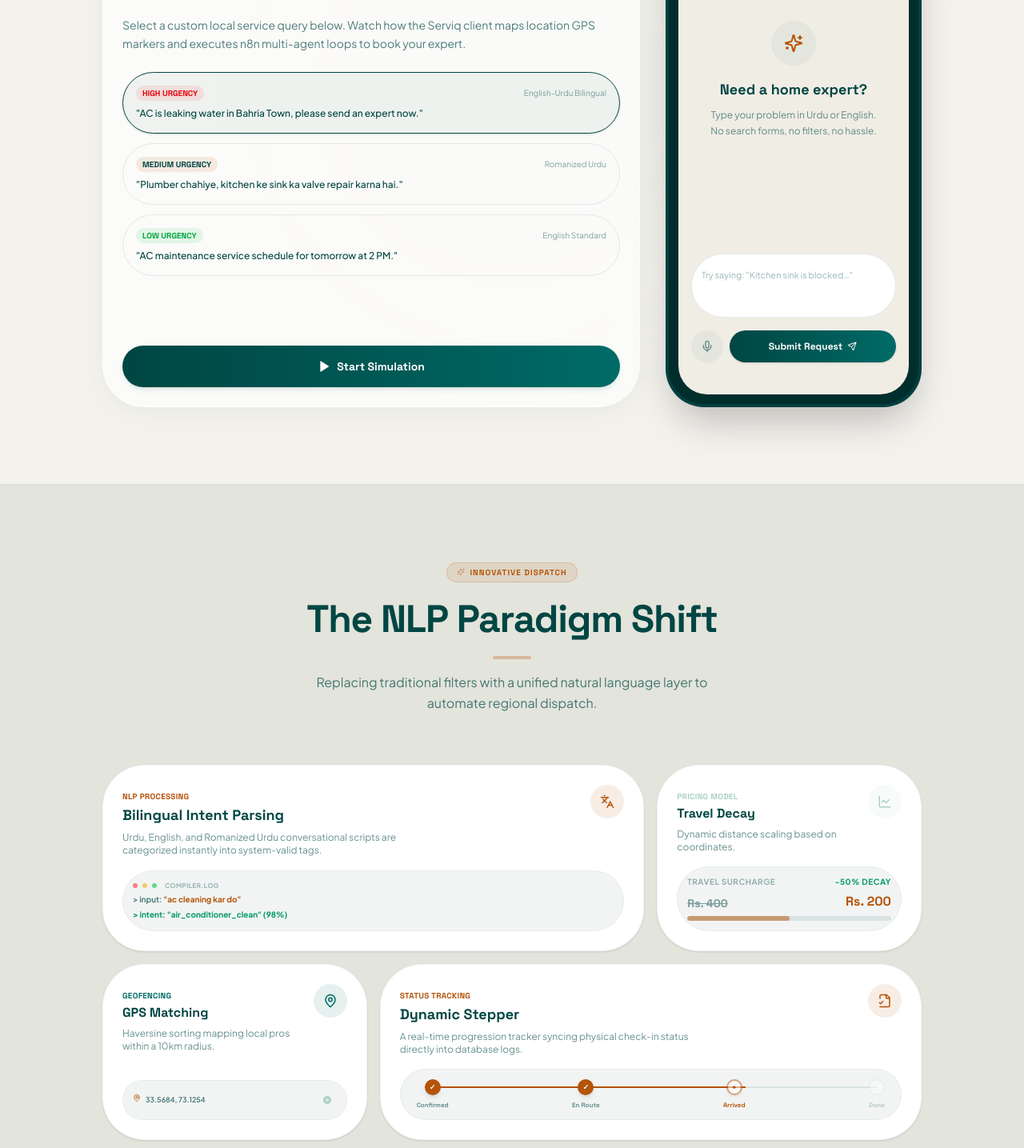
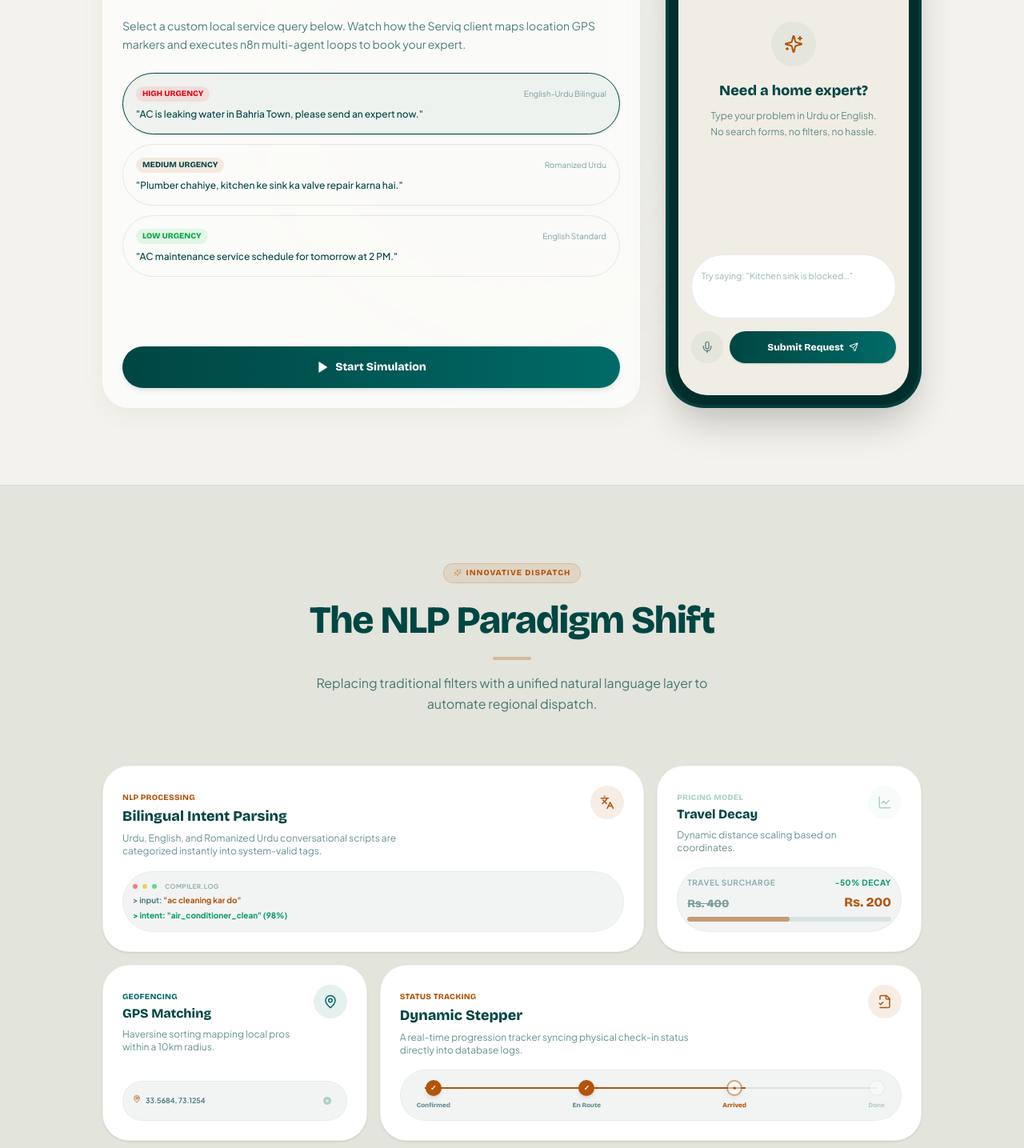
Before and after one commit to ahad324/serviq-web, a Next.js app: page / in a window 1280 px wide. Shown: the part 1362-2797 px from the top of the page at 80% size. Built offline with nearby package versions, Linux system fonts and the light colour scheme.

Commit message:
Minor fix or border radiuses

```diff
--- a/src/app/globals.css
+++ b/src/app/globals.css
@@ -6,7 +6,7 @@
 
 @theme inline {
   --font-sans: var(--font-plus-jakarta-sans), sans-serif;
-  --font-heading: var(--font-space-grotesk), sans-serif;
+  --font-heading: var(--font-bricolage-grotesque), sans-serif;
   --font-mono: var(--font-geist-mono), monospace;
 
   /* Custom Serviq Colors */
--- a/src/app/page.tsx
+++ b/src/app/page.tsx
@@ -221,7 +221,7 @@ export default function Home() {
                 whileInView={{ opacity: 1, y: 0 }}
                 viewport={{ once: true, margin: "-60px" }}
                 transition={{ duration: 0.7, ease: [0.25, 1, 0.5, 1] }}
-                className="p-6 bg-white dark:bg-cyprus rounded-3xl border border-cyprus/5 dark:border-sand/10 shadow-sm flex flex-col justify-between hover:border-cyprus/25 dark:hover:border-teal-highlight/30 transition-all duration-300 md:col-span-2 min-h-[200px]"
+                className="p-6 bg-white dark:bg-cyprus rounded-xl border border-cyprus/5 dark:border-sand/10 shadow-sm flex flex-col justify-between hover:border-cyprus/25 dark:hover:border-teal-highlight/30 transition-all duration-300 md:col-span-2 min-h-[200px]"
               >
                 <div className="flex justify-between items-start gap-4">
                   <div className="space-y-1.5 text-left">
@@ -256,7 +256,7 @@ export default function Home() {
                 whileInView={{ opacity: 1, y: 0 }}
                 viewport={{ once: true, margin: "-60px" }}
                 transition={{ duration: 0.7, ease: [0.25, 1, 0.5, 1], delay: 0.1 }}
-                className="p-6 bg-white dark:bg-cyprus rounded-3xl border border-cyprus/5 dark:border-sand/10 shadow-sm flex flex-col justify-between hover:border-cyprus/25 dark:hover:border-teal-highlight/30 transition-all duration-300 min-h-[200px]"
+                className="p-6 bg-white dark:bg-cyprus rounded-xl border border-cyprus/5 dark:border-sand/10 shadow-sm flex flex-col justify-between hover:border-cyprus/25 dark:hover:border-teal-highlight/30 transition-all duration-300 min-h-[200px]"
               >
                 <div className="flex justify-between items-start gap-4">
                   <div className="space-y-1.5 text-left">
@@ -290,7 +290,7 @@ export default function Home() {
                 whileInView={{ opacity: 1, y: 0 }}
                 viewport={{ once: true, margin: "-60px" }}
                 transition={{ duration: 0.7, ease: [0.25, 1, 0.5, 1], delay: 0.15 }}
-                className="p-6 bg-white dark:bg-cyprus rounded-3xl border border-cyprus/5 dark:border-sand/10 shadow-sm flex flex-col justify-between hover:border-cyprus/25 dark:hover:border-teal-highlight/30 transition-all duration-300 min-h-[200px]"
+                className="p-6 bg-white dark:bg-cyprus rounded-xl border border-cyprus/5 dark:border-sand/10 shadow-sm flex flex-col justify-between hover:border-cyprus/25 dark:hover:border-teal-highlight/30 transition-all duration-300 min-h-[200px]"
               >
                 <div className="flex justify-between items-start gap-4">
                   <div className="space-y-1.5 text-left">
@@ -323,7 +323,7 @@ export default function Home() {
                 whileInView={{ opacity: 1, y: 0 }}
                 viewport={{ once: true, margin: "-60px" }}
                 transition={{ duration: 0.7, ease: [0.25, 1, 0.5, 1], delay: 0.2 }}
-                className="p-6 bg-white dark:bg-cyprus rounded-3xl border border-cyprus/5 dark:border-sand/10 shadow-sm flex flex-col justify-between hover:border-cyprus/25 dark:hover:border-teal-highlight/30 transition-all duration-300 md:col-span-2 min-h-[200px]"
+                className="p-6 bg-white dark:bg-cyprus rounded-xl border border-cyprus/5 dark:border-sand/10 shadow-sm flex flex-col justify-between hover:border-cyprus/25 dark:hover:border-teal-highlight/30 transition-all duration-300 md:col-span-2 min-h-[200px]"
               >
                 <div className="flex justify-between items-start gap-4">
                   <div className="space-y-1.5 text-left">
@@ -409,7 +409,7 @@ export default function Home() {
             <div className="grid grid-cols-1 md:grid-cols-3 gap-4 max-w-5xl mx-auto">
 
               {/* Card 1: Splash system (col-span-1) */}
-              <div className="p-6 bg-white dark:bg-cyprus rounded-3xl border border-cyprus/5 dark:border-sand/10 shadow-sm flex flex-col justify-between hover:border-cyprus/25 dark:hover:border-teal-highlight/30 transition-all duration-300 min-h-[200px]">
+              <div className="p-6 bg-white dark:bg-cyprus rounded-xl border border-cyprus/5 dark:border-sand/10 shadow-sm flex flex-col justify-between hover:border-cyprus/25 dark:hover:border-teal-highlight/30 transition-all duration-300 min-h-[200px]">
                 <div className="flex justify-between items-start gap-4">
                   <div className="space-y-1.5 text-left">
                     <span className="text-[10px] font-heading font-extrabold text-mustard uppercase tracking-wide">Initialization</span>
@@ -447,7 +447,7 @@ export default function Home() {
               </div>
 
               {/* Card 2: Voice ripple (col-span-2) */}
-              <div className="p-6 bg-white dark:bg-cyprus rounded-3xl border border-cyprus/5 dark:border-sand/10 shadow-sm flex flex-col justify-between hover:border-cyprus/25 dark:hover:border-teal-highlight/30 transition-all duration-300 md:col-span-2 min-h-[200px]">
+              <div className="p-6 bg-white dark:bg-cyprus rounded-xl border border-cyprus/5 dark:border-sand/10 shadow-sm flex flex-col justify-between hover:border-cyprus/25 dark:hover:border-teal-highlight/30 transition-all duration-300 md:col-span-2 min-h-[200px]">
                 <div className="flex justify-between items-start gap-4">
                   <div className="space-y-1.5 text-left">
                     <span className="text-[10px] font-heading font-extrabold text-teal-highlight uppercase tracking-wide">Bilingual Speech</span>
@@ -477,7 +477,7 @@ export default function Home() {
               </div>
 
               {/* Card 3: Checkout sheet (col-span-2) */}
-              <div className="p-6 bg-white dark:bg-cyprus rounded-3xl border border-cyprus/5 dark:border-sand/10 shadow-sm flex flex-col justify-between hover:border-cyprus/25 dark:hover:border-teal-highlight/30 transition-all duration-300 md:col-span-2 min-h-[200px]">
+              <div className="p-6 bg-white dark:bg-cyprus rounded-xl border border-cyprus/5 dark:border-sand/10 shadow-sm flex flex-col justify-between hover:border-cyprus/25 dark:hover:border-teal-highlight/30 transition-all duration-300 md:col-span-2 min-h-[200px]">
                 <div className="flex justify-between items-start gap-4">
                   <div className="space-y-1.5 text-left">
                     <span className="text-[10px] font-heading font-extrabold text-teal-highlight uppercase tracking-wide">Checkout UI</span>
@@ -507,7 +507,7 @@ export default function Home() {
               </div>
 
               {/* Card 4: Perceived check-in (col-span-1) */}
-              <div className="p-6 bg-white dark:bg-cyprus rounded-3xl border border-cyprus/5 dark:border-sand/10 shadow-sm flex flex-col justify-between hover:border-cyprus/25 dark:hover:border-teal-highlight/30 transition-all duration-300 min-h-[200px]">
+              <div className="p-6 bg-white dark:bg-cyprus rounded-xl border border-cyprus/5 dark:border-sand/10 shadow-sm flex flex-col justify-between hover:border-cyprus/25 dark:hover:border-teal-highlight/30 transition-all duration-300 min-h-[200px]">
                 <div className="flex justify-between items-start gap-4">
                   <div className="space-y-1.5 text-left">
                     <span className="text-[10px] font-heading font-extrabold text-cyprus-light uppercase tracking-wide">UX Psychology</span>
--- a/src/components/AppSimulator.tsx
+++ b/src/components/AppSimulator.tsx
@@ -158,7 +158,7 @@ export default function AppSimulator() {
   return (
     <div className="w-full flex flex-col lg:flex-row gap-8 items-stretch justify-center max-w-5xl mx-auto">
       {/* Preset Control Panel */}
-      <div className="flex-1 flex flex-col justify-between gap-6 p-6 glass-container rounded-3xl">
+      <div className="flex-1 flex flex-col justify-between gap-6 p-6 glass-container rounded-xl">
         <div>
           <span className="inline-block text-xs font-heading font-extrabold text-mustard bg-cyprus/5 dark:bg-sand/10 px-3 py-1 rounded-full uppercase tracking-wider mb-3">
             Interactive sandbox
--- a/src/components/OrchestratorFlow.tsx
+++ b/src/components/OrchestratorFlow.tsx
@@ -129,7 +129,7 @@ export default function OrchestratorFlow() {
   return (
     <div className="w-full flex flex-col xl:flex-row gap-6 items-stretch justify-center max-w-6xl mx-auto my-8 px-2 sm:px-4">
       {/* Node Grid Map */}
-      <div className="flex-1 p-5 sm:p-6 glass-container rounded-3xl flex flex-col justify-between">
+      <div className="flex-1 p-5 sm:p-6 glass-container rounded-xl flex flex-col justify-between">
         <div>
           <div className="flex items-center gap-2 mb-3">
             <span className="inline-block text-[10px] font-heading font-extrabold text-mustard bg-cyprus/5 dark:bg-sand/10 px-2.5 py-1 rounded-full uppercase tracking-wider">
@@ -211,7 +211,7 @@ export default function OrchestratorFlow() {
       </div>
 
       {/* Details Inspector Panel */}
-      <div className="w-full xl:w-[350px] p-5 sm:p-6 glass-container rounded-3xl flex flex-col justify-between border border-cyprus/10 dark:border-teal-highlight/20 relative overflow-hidden shrink-0">
+      <div className="w-full xl:w-[350px] p-5 sm:p-6 glass-container rounded-xl flex flex-col justify-between border border-cyprus/10 dark:border-teal-highlight/20 relative overflow-hidden shrink-0">
         <AnimatePresence mode="wait">
           <motion.div
             key={activeNode.id}
--- a/src/components/TeamSection.tsx
+++ b/src/components/TeamSection.tsx
@@ -82,7 +82,7 @@ export default function TeamSection() {
               whileInView={{ opacity: 1, y: 0 }}
               viewport={{ once: true }}
               transition={{ duration: 0.5, delay: idx * 0.15 }}
-              className="p-6 sm:p-8 glass-container rounded-[32px] text-left flex flex-col justify-between hover:border-cyprus/20 dark:hover:border-teal-highlight/40 hover:shadow-xl hover:shadow-cyprus/5 transition-all duration-300 group relative overflow-hidden"
+              className="p-6 sm:p-8 glass-container rounded-xl text-left flex flex-col justify-between hover:border-cyprus/20 dark:hover:border-teal-highlight/40 hover:shadow-xl hover:shadow-cyprus/5 transition-all duration-300 group relative overflow-hidden"
             >
               <div>
                 {/* Profile Header */}
--- a/src/components/TechnicalDashboard.tsx
+++ b/src/components/TechnicalDashboard.tsx
@@ -14,7 +14,7 @@ export default function TechnicalDashboard() {
   ];
 
   return (
-    <div className="w-full max-w-5xl mx-auto my-12 glass-container rounded-3xl p-5 sm:p-6 md:p-8 text-left border border-cyprus/10 dark:border-sand/10">
+    <div className="w-full max-w-5xl mx-auto my-12 glass-container rounded-xl p-5 sm:p-6 md:p-8 text-left border border-cyprus/10 dark:border-sand/10">
       {/* Heading */}
       <div className="mb-8">
         <span className="inline-block text-xs font-heading font-extrabold text-mustard bg-cyprus/5 dark:bg-sand/10 px-3 py-1 rounded-full uppercase tracking-wider mb-3">
```
Also changed, not shown: src/app/layout.tsx (+5 -5 lines).
